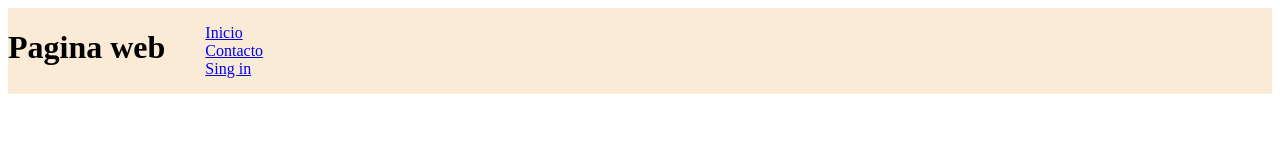
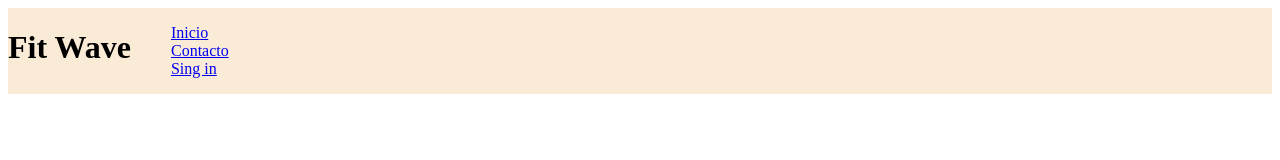
Before and after one commit to bragranav/fitwave, a plain HTML site: page index.html in a window 1280 px wide. Drawn offline with Linux system fonts and the light colour scheme.

Commit message:
Update index.html

```diff
--- a/index.html
+++ b/index.html
@@ -10,7 +10,7 @@
 
 <body>
     <header>
-        <h1>Pagina web</h1>
+        <h1>Fit Wave</h1>
         <div>
             <nav class="head">
                 <ul id="list">
```
